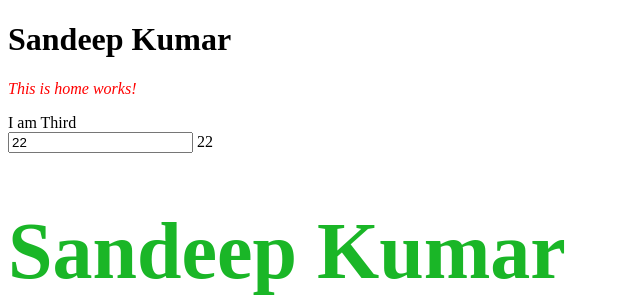
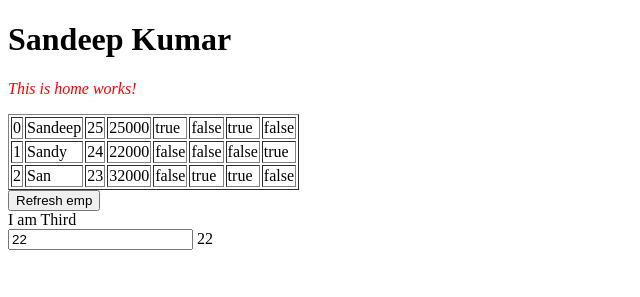
Before and after one commit to SandeepKumar377/angular-practice-WG, an Angular app: page / in a window 1280 px wide. Shown: the top 297 px of the page, without its empty margins (0-640 px from the left). Built offline with nearby package versions, Linux system fonts and the light colour scheme.

Commit message:
ngFor-trackBy

```diff
--- a/src/app/home/home.component.html
+++ b/src/app/home/home.component.html
@@ -1,4 +1,26 @@
 <p [style]="styleBind">This is home works!</p>
+<table border="1">
+  <tbody>
+    <tr *ngFor="let employee of employeesList;
+    first as f;
+    index as index;
+    last as l;
+    even as even;
+    odd as odd
+    trackBy: refreshEmloyees">
+    <td>{{index}}</td>
+    <td>{{employee.name}}</td>
+    <td>{{employee.age}}</td>
+    <td>{{employee.salary}}</td>
+    <td>{{f}}</td>
+    <td>{{l}}</td>
+    <td>{{even}}</td>
+    <td>{{odd}}</td>
+  </tr>
+</tbody>
+</table>
+<button (click)="refresh()">Refresh emp</button>
+
 <div [ngSwitch]="switchTest">
   <div *ngSwitchCase="1">I am first</div>
   <div *ngSwitchCase="2">I am Second</div>
--- a/src/app/home/home.component.ts
+++ b/src/app/home/home.component.ts
@@ -6,6 +6,8 @@
   styleUrls: ['./home.component.css']
 })
 export class HomeComponent {
+
+
 
   switchTest:number=3;
 
@@ -21,6 +23,48 @@
     age:25,
     salary:25000
   }
+  employeesList=[{
+    name:'Sandeep',
+    age:25,
+    salary:25000
+  },
+  {
+    name:'Sandy',
+    age:24,
+    salary:22000
+  },
+  {
+    name:'San',
+    age:23,
+    salary:32000
+  }
+]
+refresh():void{
+  this.employeesList=[{
+    name:'Sandeep',
+    age:25,
+    salary:25000
+  },
+  {
+    name:'Sandy',
+    age:24,
+    salary:22000
+  },
+  {
+    name:'San',
+    age:23,
+    salary:32000
+  },
+  {
+    name:'Sanjay',
+    age:21,
+    salary:39000
+  }
+]
+}
+refreshEmloyees(index:number, employee:any):string{
+return employee.name;
+}
   increeseFont():boolean{
     return true;
   }
```
